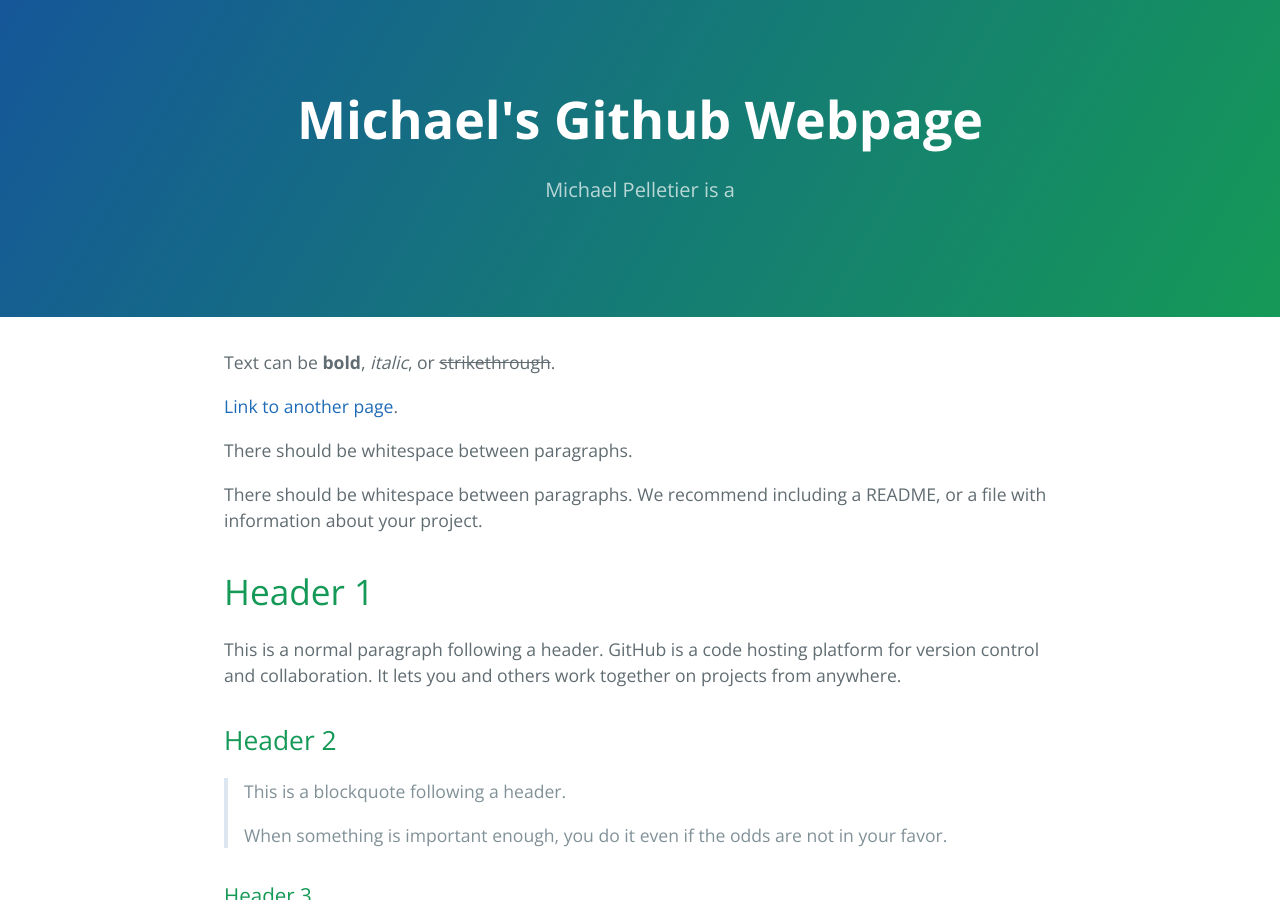
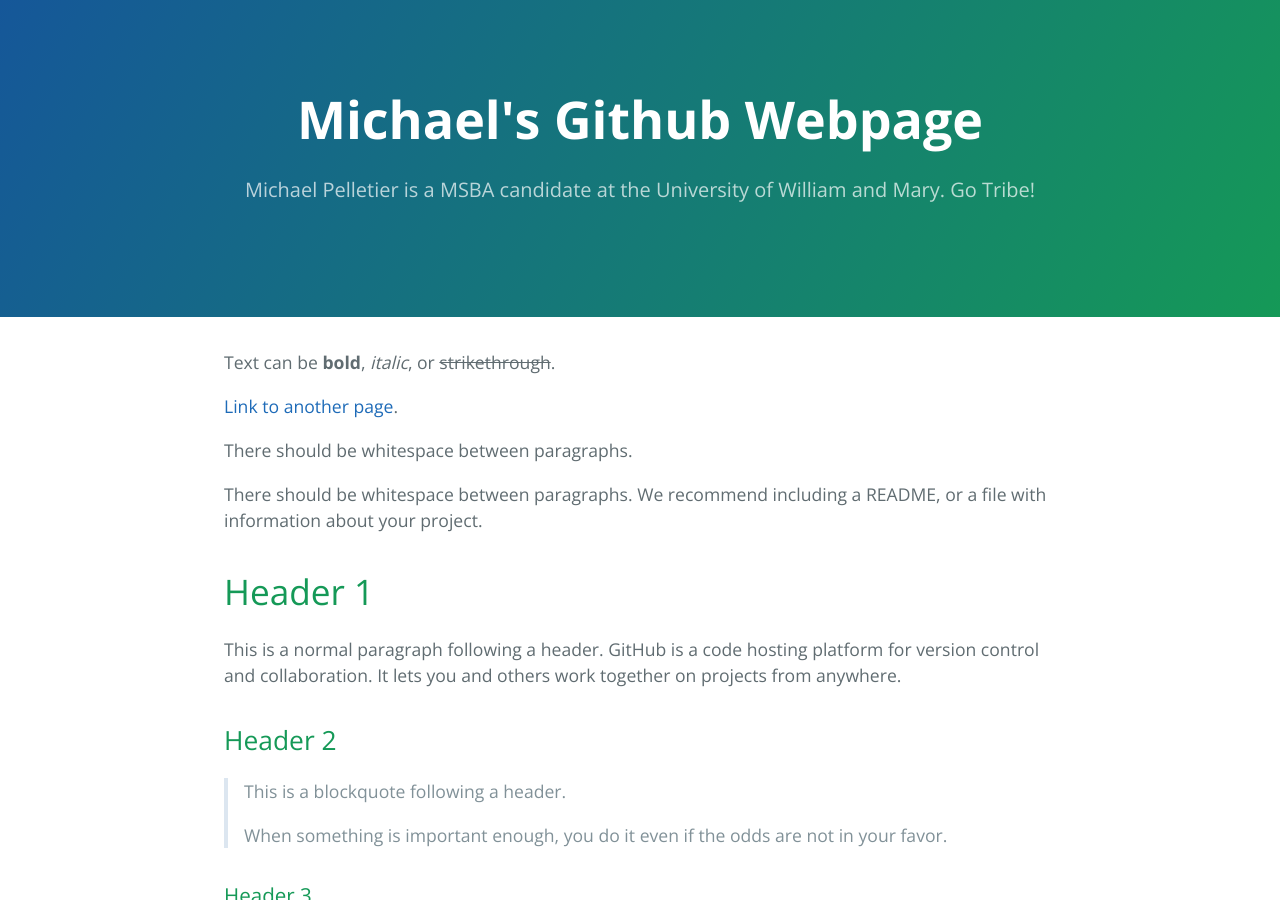
Before and after one commit to michaelpelletier22/michaelpelletier22.github.io, a Jekyll site: the page built from index.md, in a window 1280 px wide and 900 px high. Built offline with Jekyll 4.4.1, drawn with Linux system fonts in a browser that asks for light colours; our own code applies the rules of GitHub Pages for plain Markdown files.

Commit message:
Update index.md

```diff
--- a/index.md
+++ b/index.md
@@ -1,6 +1,6 @@
 ---
 title: Michael's Github Webpage
-description: Michael Pelletier is a
+description: Michael Pelletier is a MSBA candidate at the University of William and Mary. Go Tribe!
 ---
 
 Text can be **bold**, _italic_, or ~~strikethrough~~.
```
